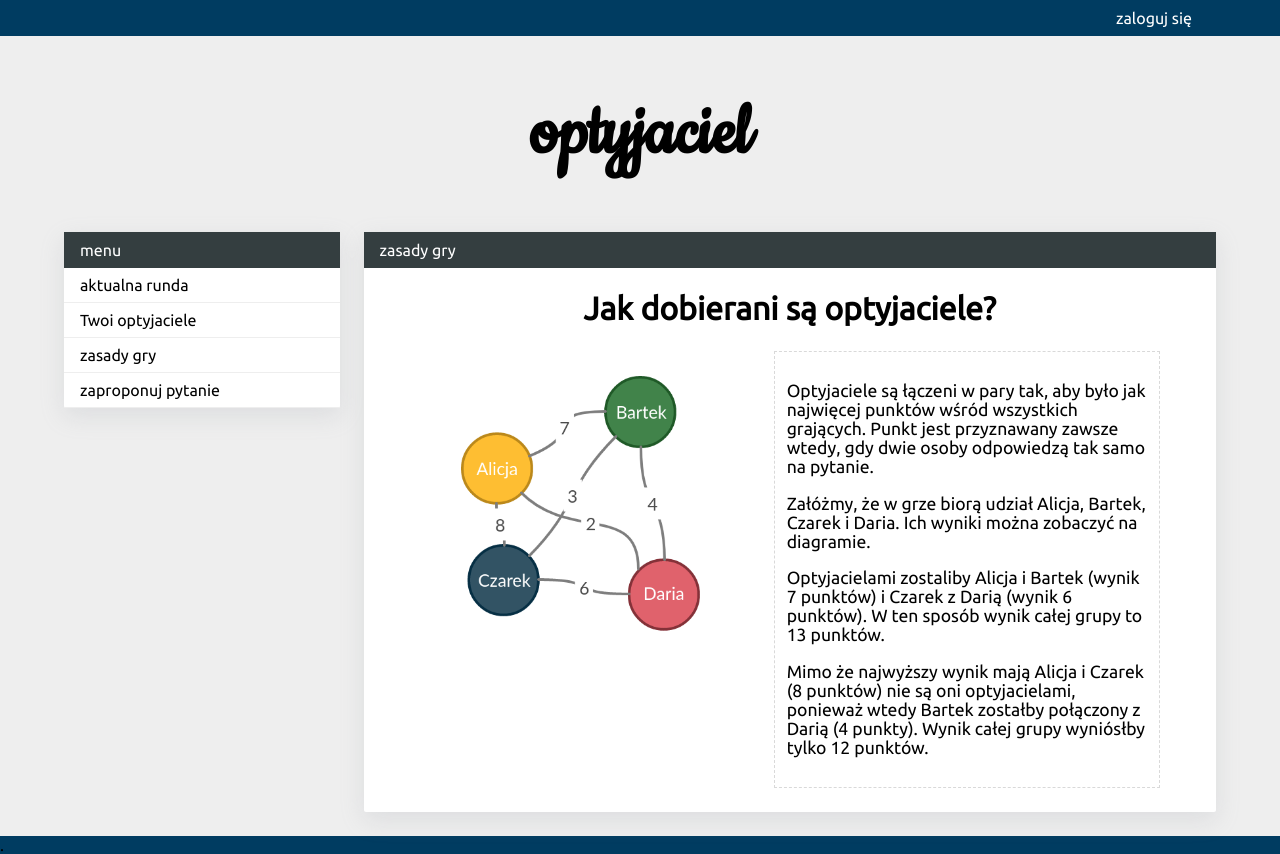
After one commit to zchmielewska/optyjaciel, a Django app: page /rules/ in a window 1280 px wide. The commit adds this page. Run offline with Django 3.2, Linux system fonts and the light colour scheme.

Commit message:
add rules page

```diff
--- a/game/models.py
+++ b/game/models.py
@@ -27,6 +27,9 @@ class Quiz(models.Model):
 class User(models.Model):
     username = models.CharField(max_length=256)
 
+    def __str__(self):
+        return self.username
+
 
 class AnswerSet(models.Model):
     user = models.ForeignKey(User, on_delete=models.CASCADE)
--- a/game/static/css/game.css
+++ b/game/static/css/game.css
@@ -77,3 +77,8 @@ div.gray-belt {
     line-height: 36px;
     padding-left: 16px;
 }
+
+div.footer {
+    background-color: #003c61;
+    margin-top: 24px;
+}
--- a/game/static/css/quiz.css
+++ b/game/static/css/quiz.css
@@ -1,9 +1,6 @@
 div.question-set {
     border: 1px dashed #d9d9d9;
     margin: 24px;
-    /*display: flex;*/
-    /*flex-wrap: wrap;*/
-    /*justify-content: space-between;*/
 }
 
 div.question-container {
--- /dev/null
+++ b/game/static/css/rules.css
@@ -0,0 +1,28 @@
+h1 {
+    text-align: center;
+}
+
+div.rules {
+    margin: 24px;
+    font-size: 1.1em;
+    display: flex;
+    flex-wrap: wrap;
+}
+
+div.diagram {
+    width: 48%;
+}
+
+div.text {
+    width: 48%;
+    border: 1px dashed #d9d9d9;
+    padding: 12px;
+}
+
+img {
+    width: 75%;
+    text-align: center;
+    display: block;
+    margin-left: auto;
+    margin-right: auto;
+}
--- a/game/templates/base.html
+++ b/game/templates/base.html
@@ -6,8 +6,9 @@
     <link rel="preconnect" href="https://fonts.gstatic.com">
     <link href="https://fonts.googleapis.com/css2?family=Cookie" rel="stylesheet">
     <link href="https://fonts.googleapis.com/css2?family=Ubuntu" rel="stylesheet">
+    {% block styles %}
     <link rel="stylesheet" href="{% static 'css/game.css' %}">
-    <link rel="stylesheet" href="{% static 'css/quiz.css' %}">
+    {% endblock %}
     <title>optyjaciel | optymalny przyjaciel</title>
 </head>
 <body>
@@ -20,9 +21,9 @@
         <div class="menu">
             <div class="gray-belt">menu</div>
             <ul>
-                <li><a href="">aktualna runda</a></li>
+                <li><a href="{% url "current-game" %}">aktualna runda</a></li>
                 <li><a href="">Twoi optyjaciele</a></li>
-                <li><a href="">zasady gry</a></li>
+                <li><a href="{% url "rules" %}">zasady gry</a></li>
                 <li><a href="">zaproponuj pytanie</a></li>
             </ul>
         </div>
@@ -30,5 +31,6 @@
             {% block content %}{% endblock %}
         </div>
     </div>
+    <div class="footer">. </div>
 </body>
 </html>
--- a/game/templates/home.html
+++ b/game/templates/home.html
@@ -1,5 +1,9 @@
 {%  extends "base.html" %}
-
+{% load static %}
+{% block styles %}
+    <link rel="stylesheet" href="{% static 'css/game.css' %}">
+    <link rel="stylesheet" href="{% static 'css/quiz.css' %}">
+{% endblock %}
 {%  block content %}
     <div class="gray-belt">runda 2021_41</div>
 
--- /dev/null
+++ b/game/templates/rules.html
@@ -0,0 +1,34 @@
+{%  extends "base.html" %}
+{% load static %}
+{% block styles %}
+    <link rel="stylesheet" href="{% static 'css/game.css' %}">
+    <link rel="stylesheet" href="{% static 'css/rules.css' %}">
+{% endblock %}
+{%  block content %}
+    <div class="gray-belt">zasady gry</div>
+    <h1>Jak dobierani są optyjaciele?</h1>
+    <div class="rules">
+        <div class="diagram"><img src="{% static 'img/diagram.png' %}"></div>
+        <div class="text">
+            <p>
+                Optyjaciele są łączeni w pary tak, aby było jak najwięcej punktów wśród wszystkich grających.
+                Punkt jest przyznawany zawsze wtedy, gdy dwie osoby odpowiedzą tak samo na pytanie.
+            </p>
+
+            <p>
+                Załóżmy, że w grze biorą udział Alicja, Bartek, Czarek i Daria.
+                Ich wyniki można zobaczyć na diagramie.
+            </p>
+
+            <p>
+                Optyjacielami zostaliby Alicja i Bartek (wynik 7 punktów) i Czarek z Darią (wynik 6 punktów).
+                W ten sposób wynik całej grupy to 13 punktów.
+            </p>
+            <p>
+                Mimo że najwyższy wynik mają Alicja i Czarek (8 punktów) nie są oni optyjacielami,
+                ponieważ wtedy Bartek zostałby połączony z Darią (4 punkty).
+                Wynik całej grupy wyniósłby tylko 12 punktów.
+            </p>
+        </div>
+    </div>
+{% endblock %}
--- a/game/urls.py
+++ b/game/urls.py
@@ -2,6 +2,6 @@ from django.urls import path
 from . import views
 
 urlpatterns = [
-    path('', views.main),
-    path('test', views.test)
+    path('', views.MainView.as_view(), name="current-game"),
+    path('rules/', views.RulesView.as_view(), name="rules"),
 ]
--- a/game/views.py
+++ b/game/views.py
@@ -3,23 +3,33 @@ import numpy as np
 import pandas as pd
 from django.shortcuts import render
 from django.http import HttpResponse
+from django.views import View
 from .models import Quiz, AnswerSet, Match
 from .solver import match
 from .transform import answers_to_scores_matrix
 
 
-def main(request):
-    if request.method == "GET":
-        # If the user hasn't played yet, they should solve the quiz
-        now = datetime.datetime.now()
-        year = int(now.strftime("%Y"))
-        week = int(now.strftime("%W"))
-        quiz = Quiz.objects.get(year=year, week=week)
-        return render(request, 'home.html', {"quiz": quiz})
+class MainView(View):
+    def get(self, request):
+        # has_played = len(Match.objects.filter(quiz_id=1).filter(user_id=1)) > 0
+        has_played = False
 
-        # If the user has already played, they should see the current result
-        # TODO
-    else:
+        if not has_played:
+            # If the user hasn't played yet, they should solve the quiz
+            now = datetime.datetime.now()
+            year = int(now.strftime("%Y"))
+            week = int(now.strftime("%W"))
+            quiz = Quiz.objects.get(year=year, week=week)
+            return render(request, 'home.html', {"quiz": quiz})
+
+        else:
+            # If the user has already played, they should see the current result
+            # TODO
+            match = Match.objects.get(quiz_id=1, user_id=1)
+            matched_user = match.matched_user
+            return HttpResponse(matched_user)
+
+    def post(self, request):
         # Save users answers
         AnswerSet.objects.create(user_id=1,
                                  quiz_id=1,
@@ -36,14 +46,13 @@ def main(request):
 
         # Create new matchings
         x = AnswerSet.objects.filter(quiz_id=1)
-        print(x)
         return HttpResponse("Wysłano quiz")
 
 
 def test(request):
     # TODO: order_by id
     users_id_objects = list(AnswerSet.objects.filter(quiz_id=1).values('user_id'))
-    users_id = [el["user_id"] for el in users_id_objects]
+    users_id = [user_id_object["user_id"] for user_id_object in users_id_objects]
 
     answers = pd.DataFrame(list(AnswerSet.objects.filter(quiz_id=1)
                                 .values('answer0', 'answer1', 'answer2', 'answer3', 'answer4',
@@ -68,3 +77,8 @@ def test(request):
         Match.objects.create(quiz_id=1, user_id=row["user"], matched_user_id=row["matched_user"])
 
     return HttpResponse("kukuryku")
+
+
+class RulesView(View):
+    def get(self, request):
+        return render(request, "rules.html")
```
Also changed, not shown: game/static/img/diagram.png (added).
